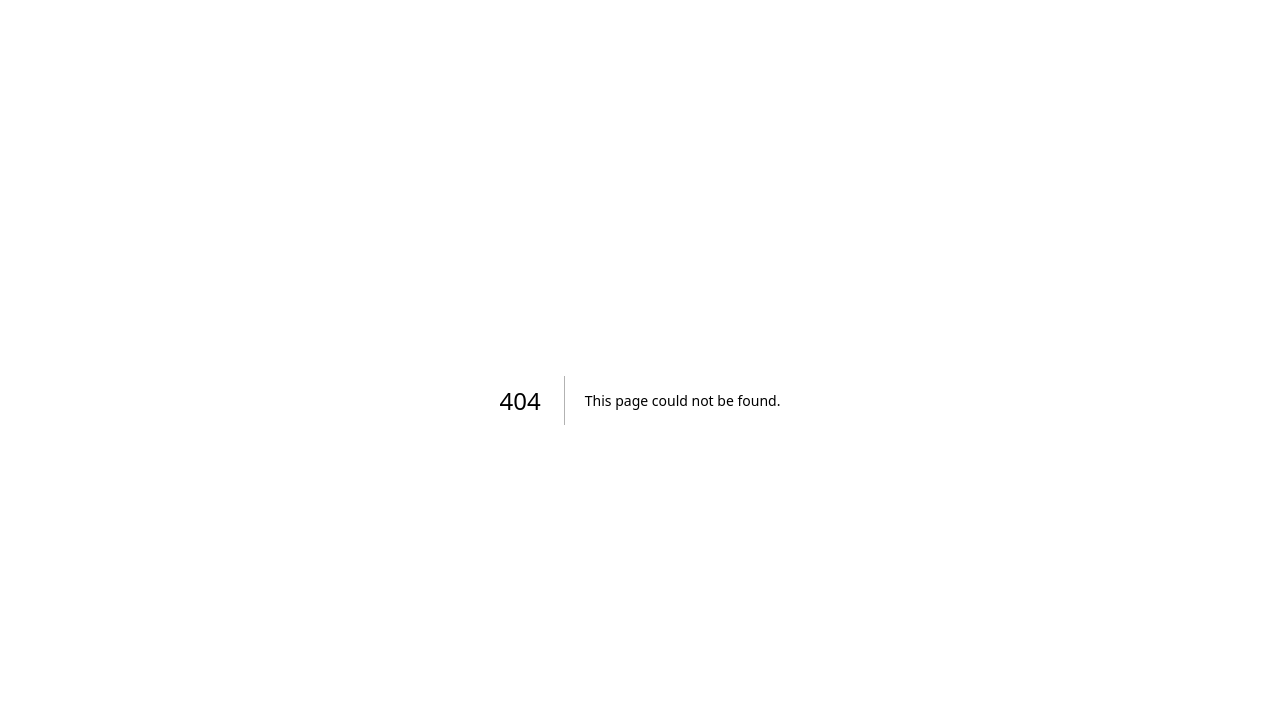
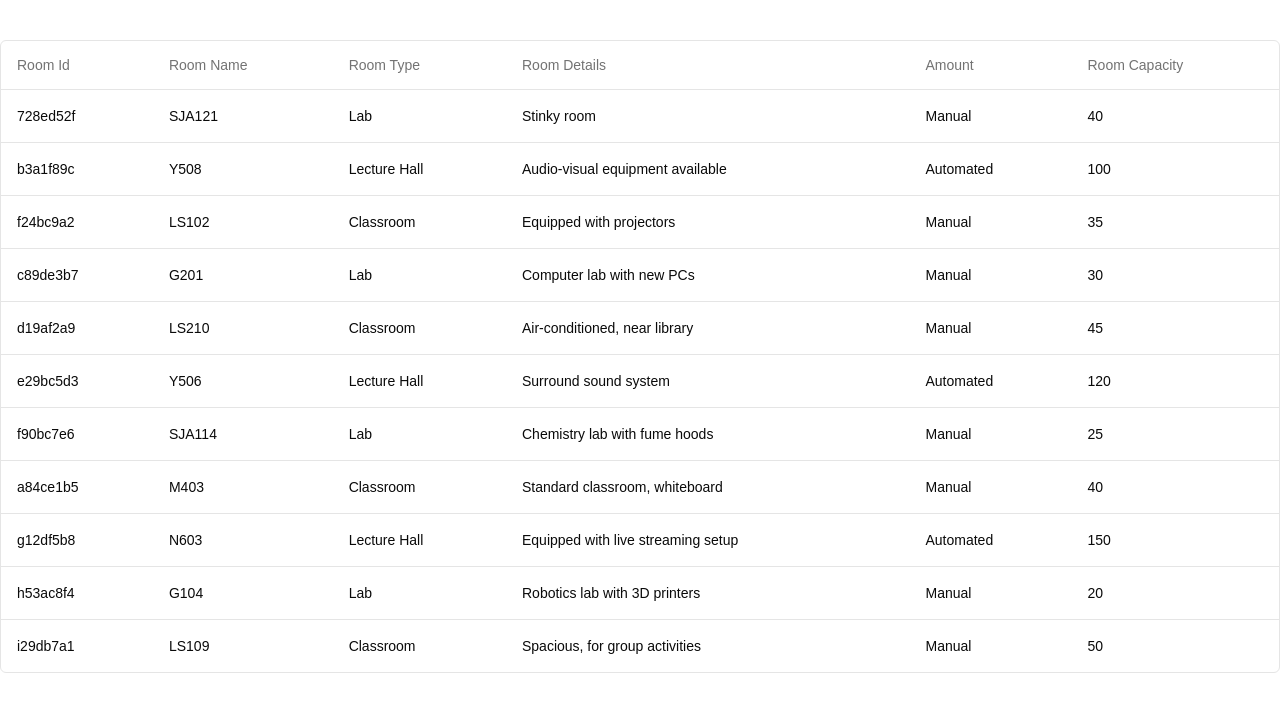
Before and after one commit to pjagbuya/STSWENG_MOROOMS, a Next.js app: page /1/home in a window 1280 px wide. Before the commit this address had no page. Shown: the top 712 px of the page. Built offline with nearby package versions, Linux system fonts and the light colour scheme.

Commit message:
add initial data table

```diff
--- /dev/null
+++ b/app/[user_id]/home/columns.js
@@ -0,0 +1,26 @@
+export const columns = [
+  {
+    accessorKey: 'roomId',
+    header: 'Room Id',
+  },
+  {
+    accessorKey: 'roomName',
+    header: 'Room Name',
+  },
+  {
+    accessorKey: 'roomType',
+    header: 'Room Type',
+  },
+  {
+    accessorKey: 'roomDetails',
+    header: 'Room Details',
+  },
+  {
+    accessorKey: 'roomOpports',
+    header: 'Amount',
+  },
+  {
+    accessorKey: 'roomCapacity',
+    header: 'Room Capacity',
+  },
+];
--- /dev/null
+++ b/app/[user_id]/home/data-table.jsx
@@ -0,0 +1,68 @@
+'use client';
+
+import {
+  Table,
+  TableBody,
+  TableCell,
+  TableHead,
+  TableHeader,
+  TableRow,
+} from '@/components/ui/table';
+import {
+  flexRender,
+  getCoreRowModel,
+  useReactTable,
+} from '@tanstack/react-table';
+
+export function DataTable({ columns, data }) {
+  const table = useReactTable({
+    data,
+    columns,
+    getCoreRowModel: getCoreRowModel(),
+  });
+
+  return (
+    <div className="rounded-md border">
+      <Table>
+        <TableHeader>
+          {table.getHeaderGroups().map(headerGroup => (
+            <TableRow key={headerGroup.id}>
+              {headerGroup.headers.map(header => (
+                <TableHead key={header.id}>
+                  {header.isPlaceholder
+                    ? null
+                    : flexRender(
+                        header.column.columnDef.header,
+                        header.getContext(),
+                      )}
+                </TableHead>
+              ))}
+            </TableRow>
+          ))}
+        </TableHeader>
+        <TableBody>
+          {table.getRowModel().rows?.length ? (
+            table.getRowModel().rows.map(row => (
+              <TableRow
+                key={row.id}
+                data-state={row.getIsSelected() && 'selected'}
+              >
+                {row.getVisibleCells().map(cell => (
+                  <TableCell key={cell.id}>
+                    {flexRender(cell.column.columnDef.cell, cell.getContext())}
+                  </TableCell>
+                ))}
+              </TableRow>
+            ))
+          ) : (
+            <TableRow>
+              <TableCell colSpan={columns.length} className="h-24 text-center">
+                No results.
+              </TableCell>
+            </TableRow>
+          )}
+        </TableBody>
+      </Table>
+    </div>
+  );
+}
--- /dev/null
+++ b/app/[user_id]/home/page.jsx
@@ -0,0 +1,105 @@
+import { columns } from './columns';
+import { DataTable } from './data-table';
+
+async function getRoomData() {
+  return [
+    {
+      roomId: '728ed52f',
+      roomType: 'Lab',
+      roomDetails: 'Stinky room',
+      roomOpports: 'Manual',
+      roomName: 'SJA121',
+      roomCapacity: 40,
+    },
+    {
+      roomId: 'b3a1f89c',
+      roomType: 'Lecture Hall',
+      roomDetails: 'Audio-visual equipment available',
+      roomOpports: 'Automated',
+      roomName: 'Y508',
+      roomCapacity: 100,
+    },
+    {
+      roomId: 'f24bc9a2',
+      roomType: 'Classroom',
+      roomDetails: 'Equipped with projectors',
+      roomOpports: 'Manual',
+      roomName: 'LS102',
+      roomCapacity: 35,
+    },
+    {
+      roomId: 'c89de3b7',
+      roomType: 'Lab',
+      roomDetails: 'Computer lab with new PCs',
+      roomOpports: 'Manual',
+      roomName: 'G201',
+      roomCapacity: 30,
+    },
+    {
+      roomId: 'd19af2a9',
+      roomType: 'Classroom',
+      roomDetails: 'Air-conditioned, near library',
+      roomOpports: 'Manual',
+      roomName: 'LS210',
+      roomCapacity: 45,
+    },
+    {
+      roomId: 'e29bc5d3',
+      roomType: 'Lecture Hall',
+      roomDetails: 'Surround sound system',
+      roomOpports: 'Automated',
+      roomName: 'Y506',
+      roomCapacity: 120,
+    },
+    {
+      roomId: 'f90bc7e6',
+      roomType: 'Lab',
+      roomDetails: 'Chemistry lab with fume hoods',
+      roomOpports: 'Manual',
+      roomName: 'SJA114',
+      roomCapacity: 25,
+    },
+    {
+      roomId: 'a84ce1b5',
+      roomType: 'Classroom',
+      roomDetails: 'Standard classroom, whiteboard',
+      roomOpports: 'Manual',
+      roomName: 'M403',
+      roomCapacity: 40,
+    },
+    {
+      roomId: 'g12df5b8',
+      roomType: 'Lecture Hall',
+      roomDetails: 'Equipped with live streaming setup',
+      roomOpports: 'Automated',
+      roomName: 'N603',
+      roomCapacity: 150,
+    },
+    {
+      roomId: 'h53ac8f4',
+      roomType: 'Lab',
+      roomDetails: 'Robotics lab with 3D printers',
+      roomOpports: 'Manual',
+      roomName: 'G104',
+      roomCapacity: 20,
+    },
+    {
+      roomId: 'i29db7a1',
+      roomType: 'Classroom',
+      roomDetails: 'Spacious, for group activities',
+      roomOpports: 'Manual',
+      roomName: 'LS109',
+      roomCapacity: 50,
+    },
+  ];
+}
+
+export default async function DemoPage() {
+  const data = await getRoomData();
+
+  return (
+    <div className="container mx-auto py-10">
+      <DataTable columns={columns} data={data} />
+    </div>
+  );
+}
--- /dev/null
+++ b/components/ui/table.jsx
@@ -0,0 +1,92 @@
+import { cn } from '@/lib/utils';
+import * as React from 'react';
+
+const Table = React.forwardRef(({ className, ...props }, ref) => (
+  <div className="relative w-full overflow-auto">
+    <table
+      ref={ref}
+      className={cn('w-full caption-bottom text-sm', className)}
+      {...props}
+    />
+  </div>
+));
+Table.displayName = 'Table';
+
+const TableHeader = React.forwardRef(({ className, ...props }, ref) => (
+  <thead ref={ref} className={cn('[&_tr]:border-b', className)} {...props} />
+));
+TableHeader.displayName = 'TableHeader';
+
+const TableBody = React.forwardRef(({ className, ...props }, ref) => (
+  <tbody
+    ref={ref}
+    className={cn('[&_tr:last-child]:border-0', className)}
+    {...props}
+  />
+));
+TableBody.displayName = 'TableBody';
+
+const TableFooter = React.forwardRef(({ className, ...props }, ref) => (
+  <tfoot
+    ref={ref}
+    className={cn(
+      'border-t bg-muted/50 font-medium [&>tr]:last:border-b-0',
+      className,
+    )}
+    {...props}
+  />
+));
+TableFooter.displayName = 'TableFooter';
+
+const TableRow = React.forwardRef(({ className, ...props }, ref) => (
+  <tr
+    ref={ref}
+    className={cn(
+      'border-b transition-colors hover:bg-muted/50 data-[state=selected]:bg-muted',
+      className,
+    )}
+    {...props}
+  />
+));
+TableRow.displayName = 'TableRow';
+
+const TableHead = React.forwardRef(({ className, ...props }, ref) => (
+  <th
+    ref={ref}
+    className={cn(
+      'h-12 px-4 text-left align-middle font-medium text-muted-foreground [&:has([role=checkbox])]:pr-0',
+      className,
+    )}
+    {...props}
+  />
+));
+TableHead.displayName = 'TableHead';
+
+const TableCell = React.forwardRef(({ className, ...props }, ref) => (
+  <td
+    ref={ref}
+    className={cn('p-4 align-middle [&:has([role=checkbox])]:pr-0', className)}
+    {...props}
+  />
+));
+TableCell.displayName = 'TableCell';
+
+const TableCaption = React.forwardRef(({ className, ...props }, ref) => (
+  <caption
+    ref={ref}
+    className={cn('mt-4 text-sm text-muted-foreground', className)}
+    {...props}
+  />
+));
+TableCaption.displayName = 'TableCaption';
+
+export {
+  Table,
+  TableHeader,
+  TableBody,
+  TableFooter,
+  TableHead,
+  TableRow,
+  TableCell,
+  TableCaption,
+};
--- a/jsconfig.json
+++ b/jsconfig.json
@@ -1,5 +1,6 @@
 {
   "compilerOptions": {
+  "baseUrl": ".",
     "paths": {
       "@/*": ["./*"]
     }
--- a/package.json
+++ b/package.json
@@ -16,6 +16,7 @@
     "@radix-ui/react-slot": "^1.1.0",
     "@supabase/ssr": "^0.5.1",
     "@supabase/supabase-js": "^2.45.4",
+    "@tanstack/react-table": "^8.20.5",
     "class-variance-authority": "^0.7.0",
     "clsx": "^2.1.1",
     "date-fns": "^3.6.0",
@@ -30,6 +31,7 @@
   },
   "devDependencies": {
     "@trivago/prettier-plugin-sort-imports": "^4.3.0",
+    "@types/react": "18.3.12",
     "eslint": "^8",
     "eslint-config-next": "14.2.15",
     "eslint-config-prettier": "^9.1.0",
```
Also changed, not shown: 1 other file (tests, documents, lock files or other folders).
